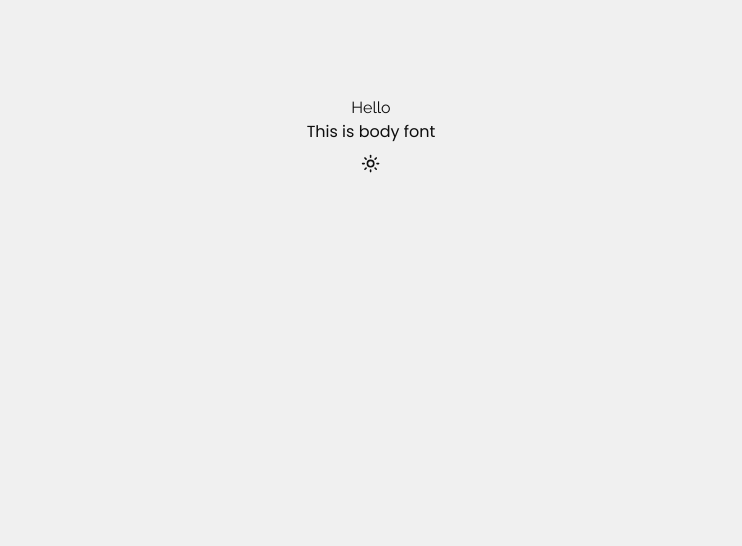
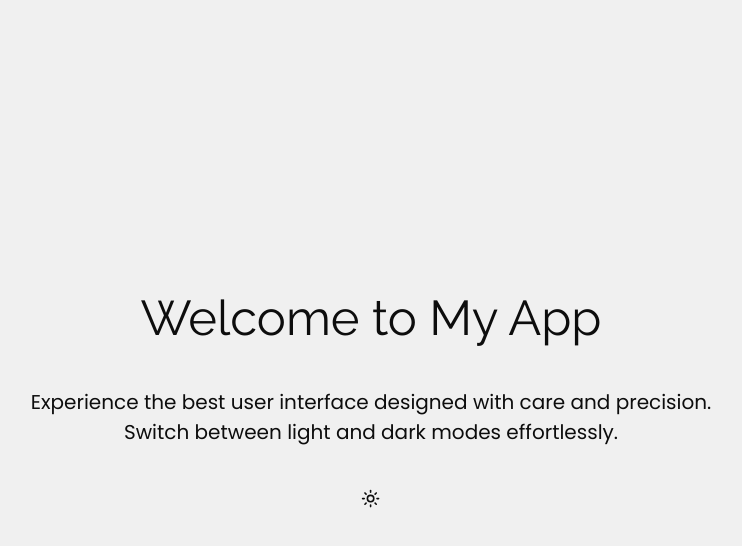
Before and after one commit to edwinhern/next-template-2024, a Next.js app: page / in a window 1280 px wide. Shown: the top 546 px of the page, without its empty margins (269-1011 px from the left). Built offline with nearby package versions, Linux system fonts and the light colour scheme.

Commit message:
feat: :sparkles: Update home page

```diff
--- a/src/app/(home)/page.tsx
+++ b/src/app/(home)/page.tsx
@@ -2,10 +2,15 @@ import { ModeToggleButton } from "@/components/ui/mode-toggle";
 
 export default function Home() {
   return (
-    <main className="flex min-h-screen flex-col items-center p-24">
-      <h1 className="font-heading">Hello</h1>
-      <span className="font-body">This is body font</span>
-      <ModeToggleButton />
+    <main className="flex min-h-screen flex-col items-center justify-center bg-background text-foreground">
+      <div className="max-w-3xl text-center space-y-8 px-4">
+        <h1 className="font-heading text-5xl">Welcome to My App</h1>
+        <p className="font-body text-xl">
+          Experience the best user interface designed with care and precision.
+          Switch between light and dark modes effortlessly.
+        </p>
+        <ModeToggleButton />
+      </div>
     </main>
   );
 }
--- a/src/styles/globals.css
+++ b/src/styles/globals.css
@@ -69,18 +69,3 @@
     @apply border-border;
   }
 }
-
-@layer utilities {
-  .px-safe {
-    padding-left: env(safe-area-inset-left);
-    padding-right: env(safe-area-inset-right);
-  }
-
-  .bg-dots {
-    @apply bg-white bg-[radial-gradient(#e5e7eb_1px,transparent_1px)] [background-size:16px_16px];
-  }
-
-  .bg-grid {
-    @apply bg-white bg-[linear-gradient(to_right,#80808012_1px,transparent_1px),linear-gradient(to_bottom,#80808012_1px,transparent_1px)] bg-[size:24px_24px];
-  }
-}
--- a/tsconfig.json
+++ b/tsconfig.json
@@ -13,7 +13,7 @@
     "jsx": "preserve",
     "incremental": true,
     "plugins": [{ "name": "next" }],
-    "paths": { "@/*": ["./src/*"] },
+    "paths": { "@/*": ["./src/*"] }
   },
   "include": ["next-env.d.ts", "**/*.ts", "**/*.tsx", ".next/types/**/*.ts", "vitest.config.mts"],
   "exclude": ["node_modules"]
```
